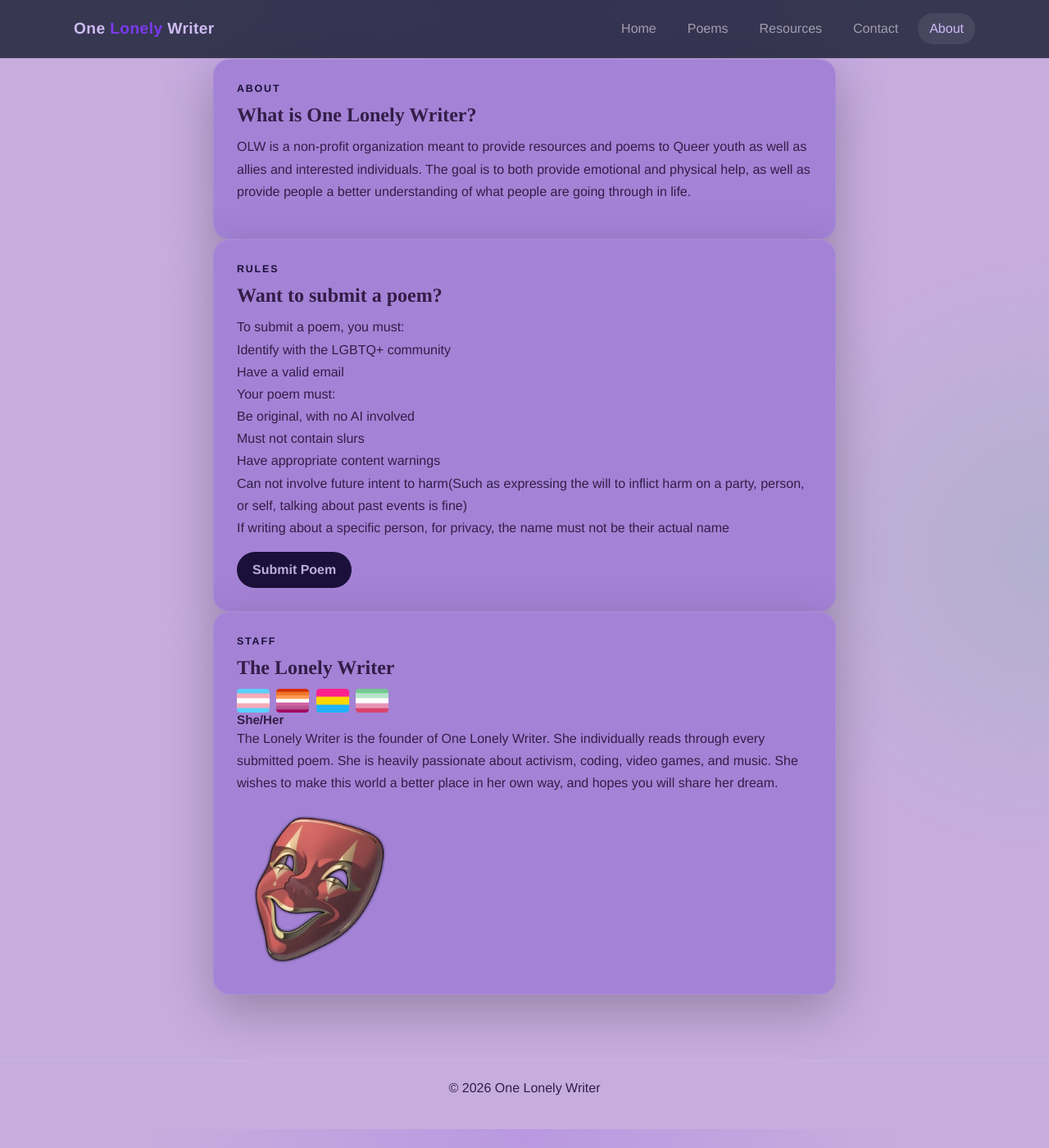
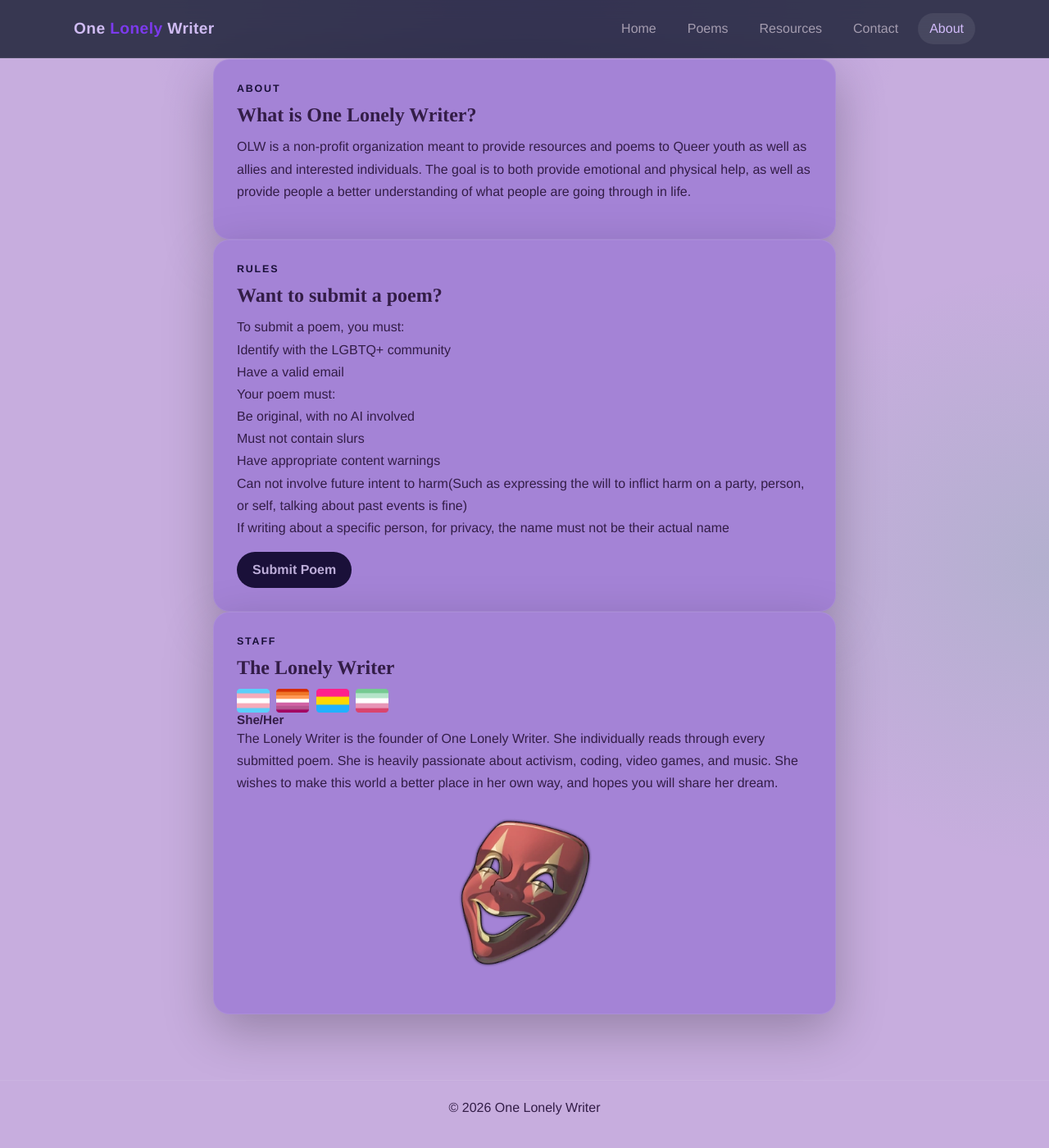
Before and after one commit to PsydameousSharm/OneLonelyWriter, a Jekyll site: the page built from about.html, in a window 1280 px wide and 1400 px high, scrolled down 23 px. Shown: the whole window at 82% size. Built offline with Jekyll 4.4.1, drawn with Linux system fonts in a browser that asks for light colours.

Commit message:
Fixed url and image

```diff
--- a/about.html
+++ b/about.html
@@ -13,7 +13,7 @@ permalink: /about/
       <div class="kicker">Rules</div>
       <h2>Want to submit a poem?</h2>
       <p>To submit a poem, you must:<br>Identify with the LGBTQ+ community<br> Have a valid email<br>Your poem must:<br>Be original, with no AI involved<br>Must not contain slurs<br>Have appropriate content warnings<br>Can not involve future intent to harm(Such as expressing the will to inflict harm on a party, person, or self, talking about past events is fine)<br>If writing about a specific person, for privacy, the name must not be their actual name</p>
-      <a class="button tertiary" href="OneLonelyWriter/contact/">Submit Poem</a>
+      <a class="button tertiary" href="{{ '/contact/' | relative_url}}">Submit Poem</a>
     </div>
     <div class="container panel form-wrap">
       <div class="kicker">Staff</div>
--- a/styles.css
+++ b/styles.css
@@ -251,13 +251,10 @@ p {
   margin-right: 4px;
 }
 .profile{
+  display: block;
   width: 200px;
   height: auto;
-  vertical-align: middle;
-  display: flex;
-  justify-content: center;
-  align-items: center;
-  margin-right: 4px;
+  margin: 20px auto;
 }
 .field-group {
   display: grid;
```
